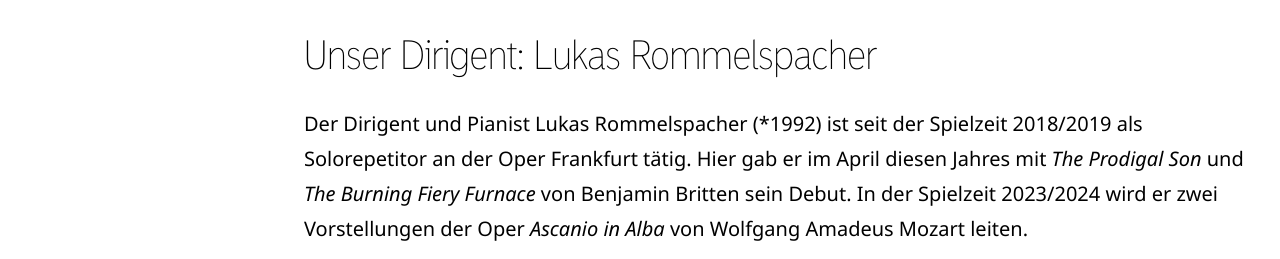
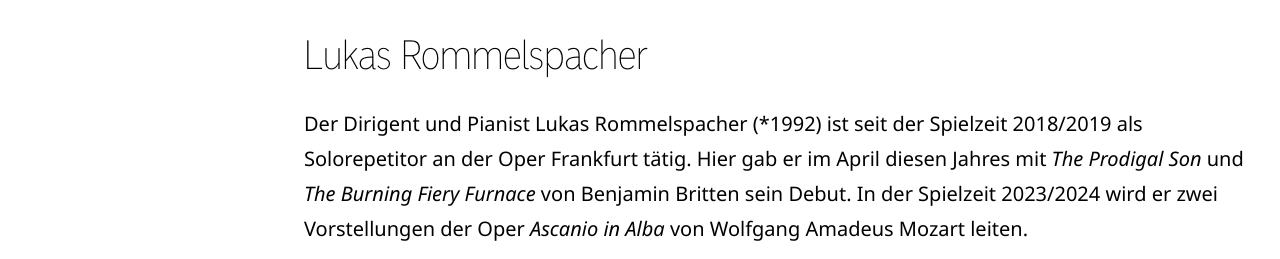
Before and after one commit to TGeoF/cso-frankfurt.de, an Astro site: page /leitung in a window 1280 px wide. Shown: the part 476-735 px from the top of the page. Built offline with nearby package versions, Linux system fonts and the light colour scheme; Astro itself is replaced by a stand-in of ours.

Commit message:
ueberschrift

```diff
--- a/src/pages/leitung.md
+++ b/src/pages/leitung.md
@@ -2,7 +2,7 @@
 layout: "../layouts/InfoLayout.astro"
 ---
 
-## Unser Dirigent: Lukas Rommelspacher
+## Lukas Rommelspacher
 
 Der Dirigent und Pianist Lukas Rommelspacher (\*1992) ist seit der Spielzeit 2018/2019 als
 Solorepetitor an der Oper Frankfurt tätig. Hier gab er im April diesen Jahres mit _The Prodigal Son_
```
